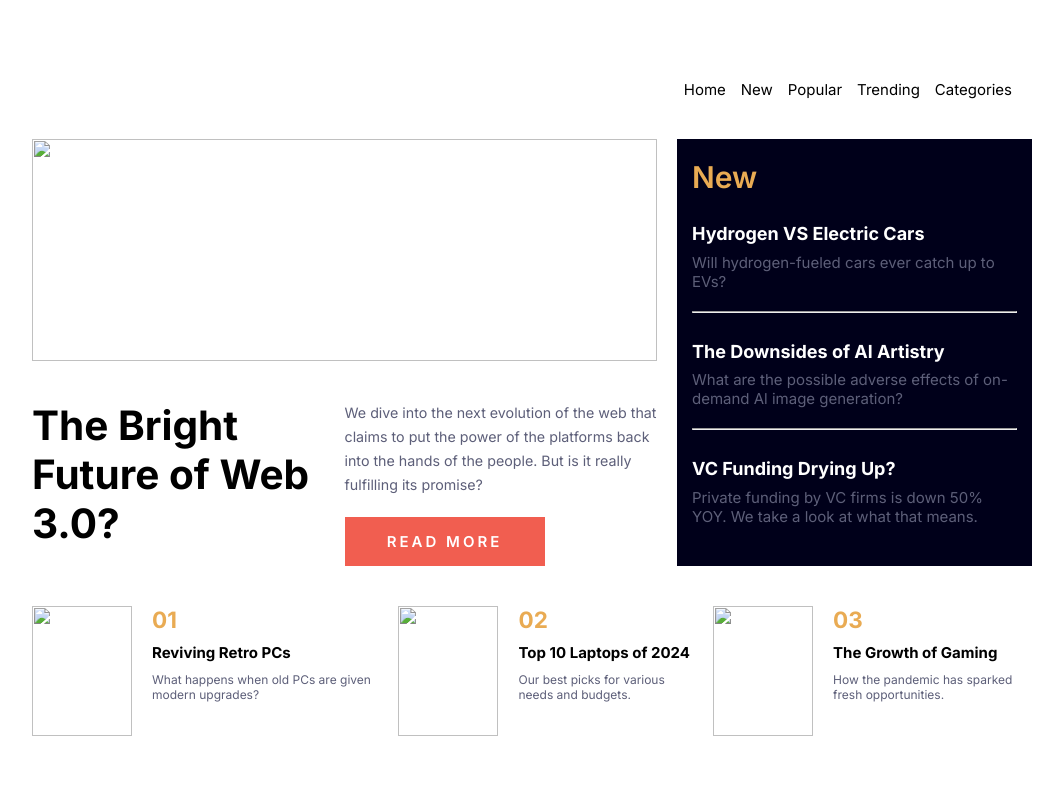
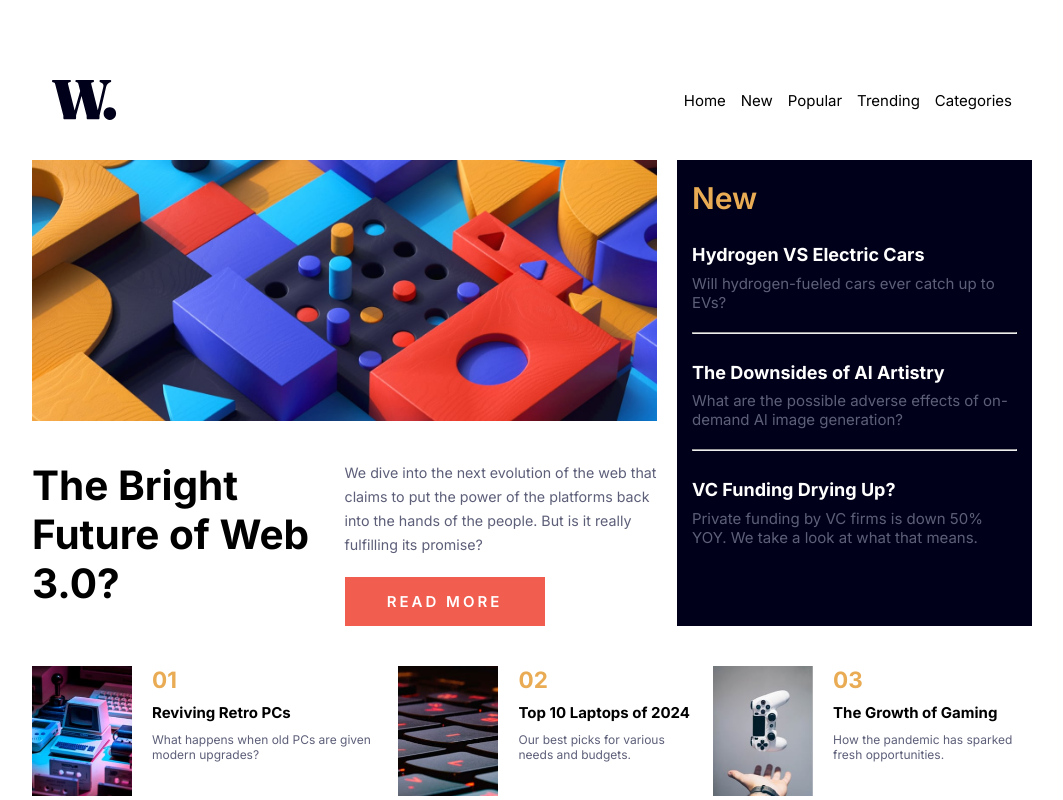
Before and after one commit to advn1/news-homepage, a plain HTML site: page index.html in a window 1280 px wide. Shown: the whole page, without its empty margins (108-1171 px from the left). Drawn offline with Linux system fonts and the light colour scheme.

Commit message:
fix images source path

```diff
--- a/index.html
+++ b/index.html
@@ -5,6 +5,7 @@
     <meta name="viewport" content="width=device-width, initial-scale=1.0">
     <title>Document</title>
     <link rel="stylesheet" href="style.css">
+    <link rel="icon" href="./assets/images/favicon-32x32.png" type="image/x-icon"/>
     <link rel="preconnect" href="https://fonts.googleapis.com">
     <link rel="preconnect" href="https://fonts.gstatic.com" crossorigin>
     <link href="https://fonts.googleapis.com/css2?family=Inter:wght@100..900&display=swap" rel="stylesheet">
@@ -15,7 +16,7 @@
         <header>
             <nav>
                 <ul class="nav sidebar">
-                    <img class="close" src="./news-guide/assets/images/icon-menu-close.svg" alt="">
+                    <img class="close" src="./assets/images/icon-menu-close.svg" alt="">
                     <li>Home</li>
                     <li>New</li>
                     <li>Popular</li>
@@ -23,11 +24,11 @@
                     <li>Categories</li>
                 </ul>
                 <ul class="nav nav-mobile">
-                    <img src="./news-guide/assets/images/logo.svg" alt="">
-                    <img class="hamburger" src="./news-guide/assets/images/icon-menu.svg" alt="">
+                    <img src="./assets/images/logo.svg" alt="">
+                    <img class="hamburger" src="./assets/images/icon-menu.svg" alt="">
                 </ul>
                 <ul class="nav nav-desktop">
-                    <img src="./news-guide/assets/images/logo.svg" alt="">
+                    <img src="./assets/images/logo.svg" alt="">
                     <li>Home</li>
                     <li>New</li>
                     <li>Popular</li>
@@ -38,7 +39,7 @@
         </header>
         <main class="grid-container">
             <section class="hero">
-                <img src="./news-guide/assets/images/image-web-3-desktop.jpg" alt="">
+                <img src="./assets/images/image-web-3-desktop.jpg" alt="">
             </section>
             <article class="main-text">
                 <div>
@@ -68,7 +69,7 @@
             </aside>
             <article class="bottom">
                 <div class="mini-news">
-                    <img src="./news-guide/assets/images/image-retro-pcs.jpg" alt="">
+                    <img src="./assets/images/image-retro-pcs.jpg" alt="">
                     <div class="description">
                         <h1>01</h1>
                         <h2>Reviving Retro PCs</h2>
@@ -77,7 +78,7 @@
                 </div>
 
                 <div class="mini-news">
-                    <img src="./news-guide/assets/images/image-top-laptops.jpg" alt="">
+                    <img src="./assets/images/image-top-laptops.jpg" alt="">
                     <div class="description">
                         <h1>02</h1>
                         <h2>Top 10 Laptops of 2024</h2>
@@ -86,7 +87,7 @@
                 </div>
 
                 <div class="mini-news">
-                    <img src="./news-guide/assets/images/image-gaming-growth.jpg" alt="">
+                    <img src="./assets/images/image-gaming-growth.jpg" alt="">
                     <div class="description">
                         <h1>03</h1>
                         <h2>The Growth of Gaming</h2>
```
